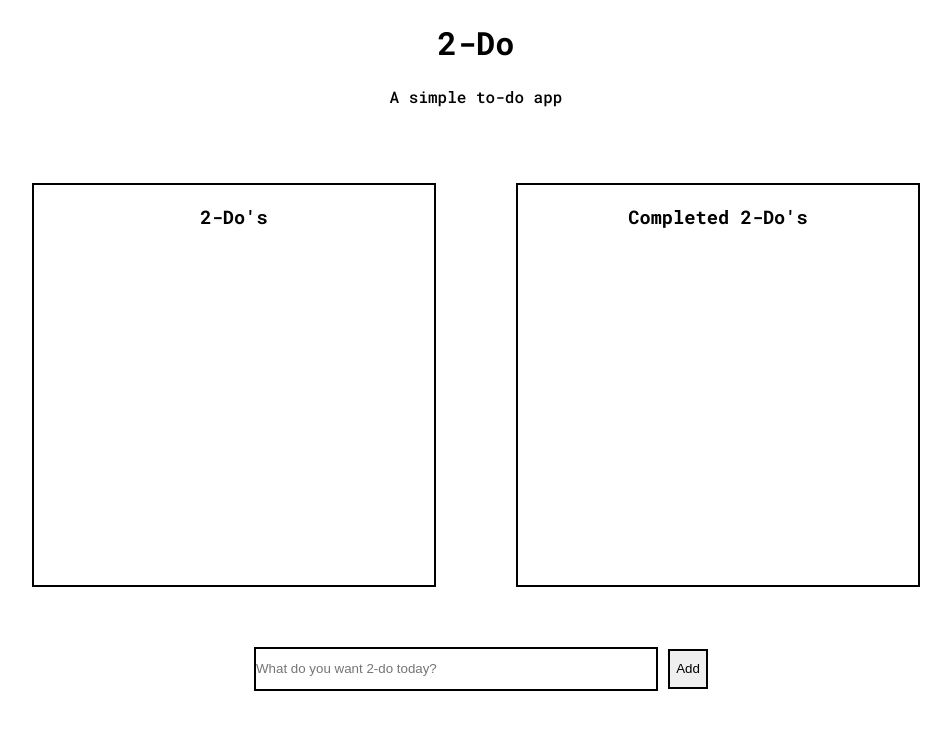
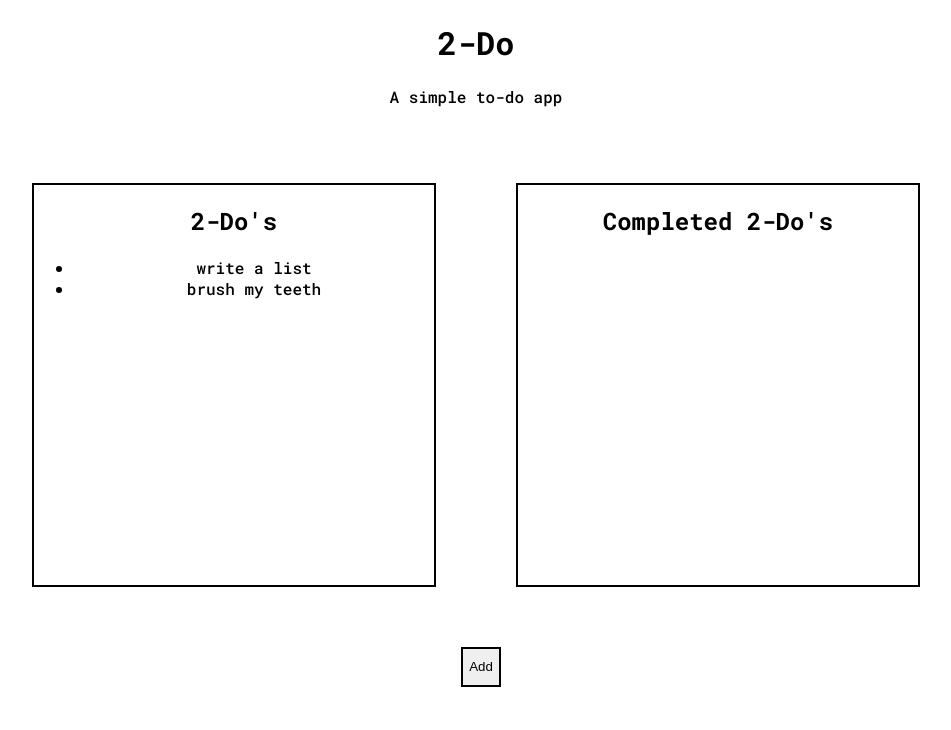
Before and after one commit to tom-ai/2-do, a React (Create React App) app: page / in a window 1280 px wide. Shown: the top 730 px of the page, without its empty margins (164-1115 px from the left). Built offline with nearby package versions, Linux system fonts and the light colour scheme.

Commit message:
add useState to add list items

```diff
--- a/src/App.js
+++ b/src/App.js
@@ -7,15 +7,23 @@ import { useState } from "react";
 const form = document.querySelector("form");
 
 function App() {
+  const [todos, setTodos] = useState(["write a list", "brush my teeth"])
+
+  const addTodo = () => {
+    setTodos((currentTodos) => {
+      return ["set an alarm", ...currentTodos]
+    })
+  }
+
 	return (
 		<div className="body">
 			<Header />
 			<div className="list-container">
-				<PendingList />
+				<PendingList addTodo={addTodo} todos={todos}/>
 				<CompletedList />
 			</div>
 			<div className="input-container">
-				<Input />
+				<Input addTodo={addTodo}/>
 			</div>
 		</div>
 	);
--- a/src/components/Completed-List.jsx
+++ b/src/components/Completed-List.jsx
@@ -1,7 +1,7 @@
 const CompletedList = () => {
 	return (
 		<div className="list-div">
-			<h3>Completed 2-Do's</h3>
+			<h2>Completed 2-Do's</h2>
 		</div>
 	);
 };
--- a/src/components/Input.jsx
+++ b/src/components/Input.jsx
@@ -1,7 +1,10 @@
-const Input = () => {
+const Input = ({addTodo}) => {
 	return (
 		<div className="input-div">
-			<form action="#" method="POST" id="form">
+			<button onClick={() => {addTodo()}} className="input-text-box">
+					Add
+			</button>
+			{/* <form action="#" method="" id="form">
 				<input
 					className="input-text-box"
 					id="input-text-box"
@@ -9,10 +12,7 @@ const Input = () => {
 					type="text"
 					placeholder="What do you want 2-do today?"
 				></input>
-				<button id="button" type="submit" className="input-text-box">
-					Add
-				</button>
-			</form>
+			</form> */}
 		</div>
 	);
 };
--- a/src/components/Pending-List.jsx
+++ b/src/components/Pending-List.jsx
@@ -1,7 +1,20 @@
-const PendingList = () => {
+// import {addTodo} from "../App"
+
+
+const PendingList = ({addTodo, todos}) => {
+
 	return (
 		<div className="list-div">
-			<h3>2-Do's</h3>
+			<h2>2-Do's</h2>
+			{console.log(todos)}
+			<ul>
+				{todos.map((todo, index) => {
+					return (
+						<li key={index}> {todo} </li>
+					)
+				})}
+			</ul>
+
 		</div>
 	);
 };
```
